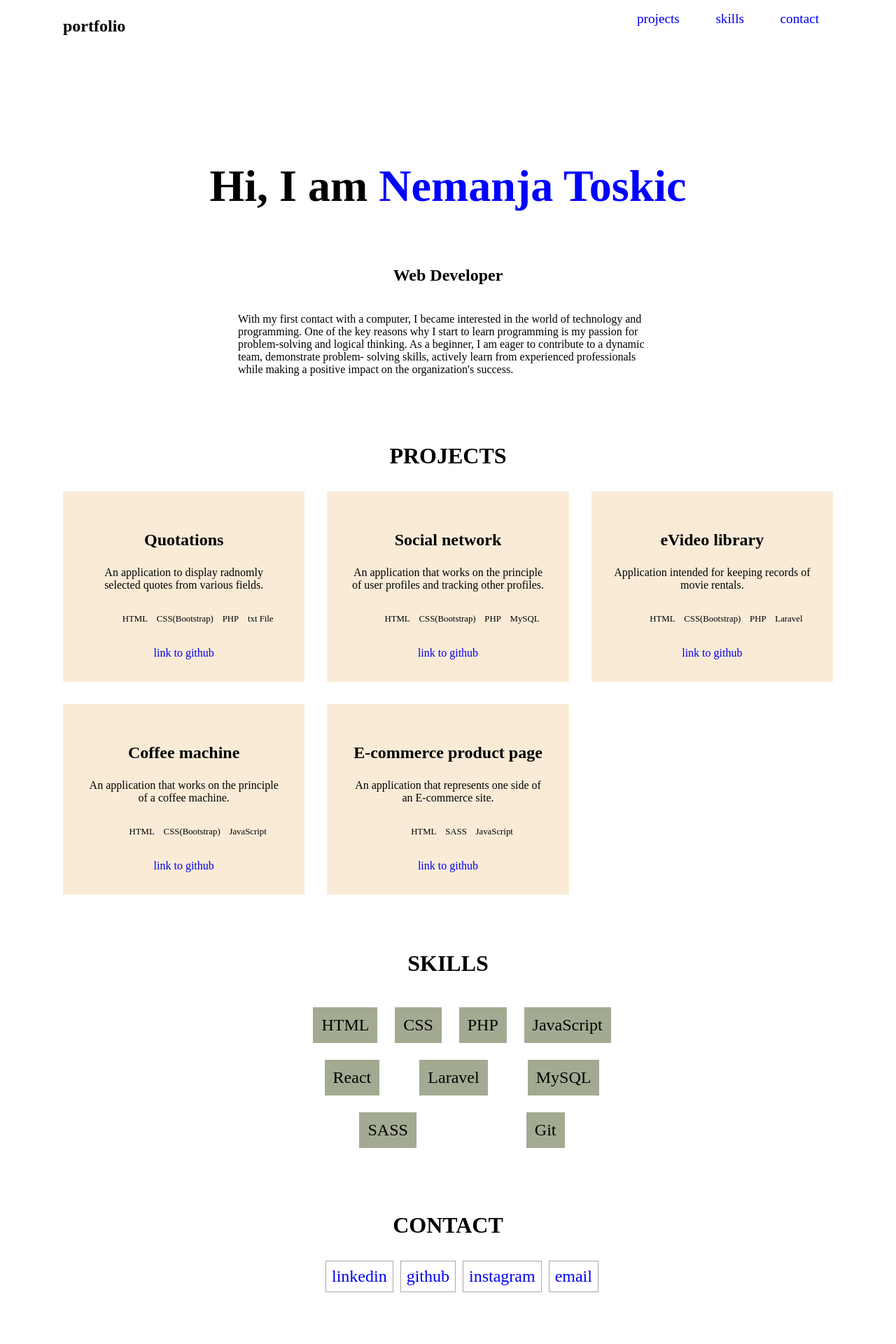
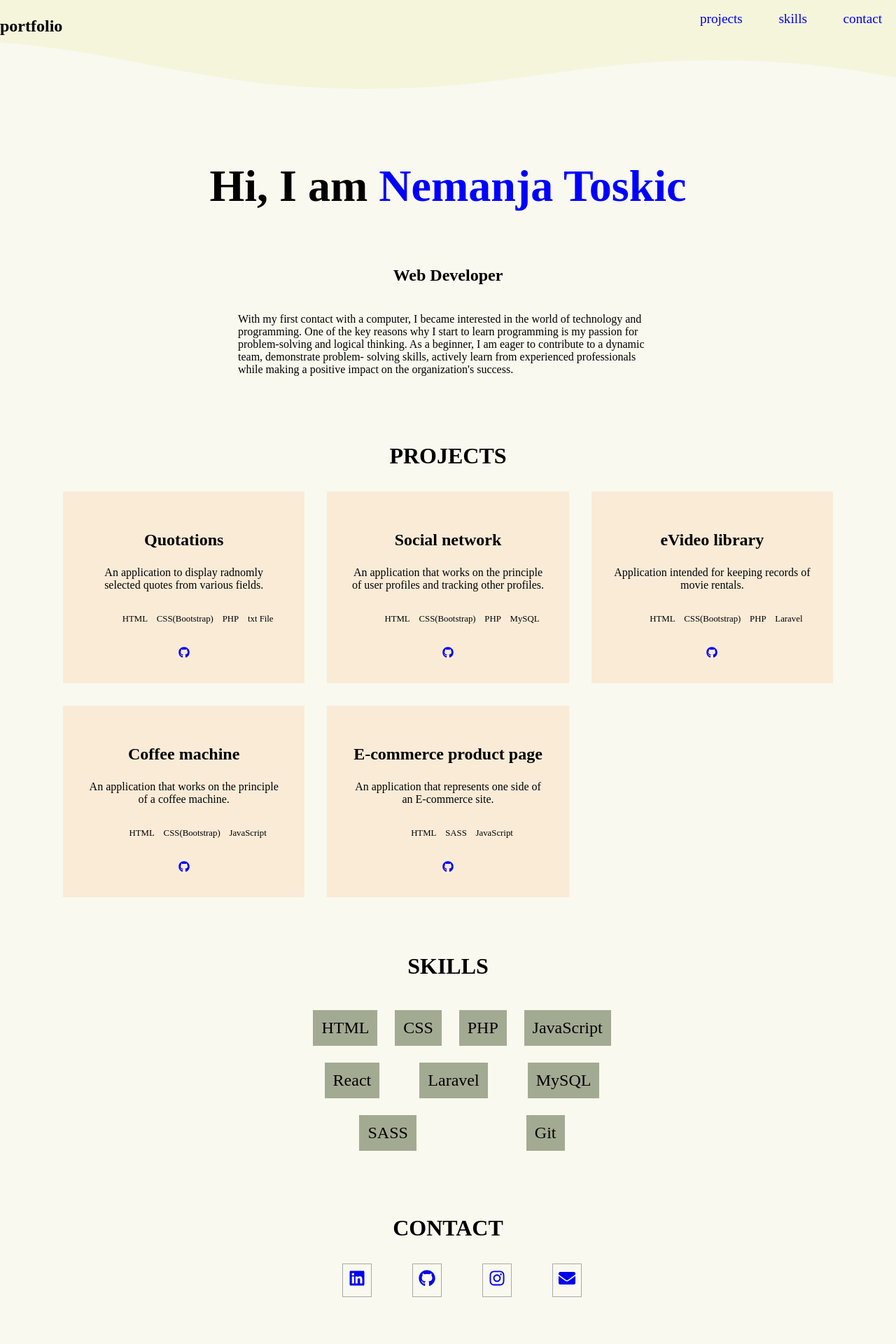
Before and after one commit to toska27/Portfolio, a React (Create React App) app: page / in a window 1280 px wide. Shown: the top 1920 px of the page at 70% size. Built offline with nearby package versions, Linux system fonts and the light colour scheme.

Commit message:
add icons and change background

```diff
--- a/package.json
+++ b/package.json
@@ -8,6 +8,7 @@
     "@testing-library/user-event": "^13.5.0",
     "react": "^18.2.0",
     "react-dom": "^18.2.0",
+    "react-icons": "^5.0.1",
     "react-scripts": "5.0.1",
     "web-vitals": "^2.1.4"
   },
--- a/src/App.css
+++ b/src/App.css
@@ -7,3 +7,6 @@
 .section {
   margin-top: 5em;
 }
+.app {
+  background-color: rgb(249, 249, 239);
+}
--- a/src/components/About/About.js
+++ b/src/components/About/About.js
@@ -1,4 +1,5 @@
 import React from "react";
+import { FaGithub } from "react-icons/fa";
 import { about } from "../../portfolio";
 import "./About.css";
 
--- a/src/components/Contact/Contact.js
+++ b/src/components/Contact/Contact.js
@@ -1,5 +1,5 @@
 import React from "react";
-import { contact } from "../../portfolio";
+import { FaGithub, FaLinkedin, FaInstagram, FaEnvelope } from "react-icons/fa";
 import "./Contact.css";
 
 const Contact = () => {
@@ -7,13 +7,34 @@ const Contact = () => {
     <section className="contact section" id="contact">
       <h2 className="title">contact</h2>
       <ul className="contact_list">
-        {contact.map((item) => (
-          <li key={item.id} className="contact_list-item">
-            <a href={item.link}>
-              <span typeof="button">{item.name}</span>
-            </a>
-          </li>
-        ))}
+        <li className="contact_list-item">
+          <a href="https://www.linkedin.com/in/nemanja-toskic-543a34276/">
+            <span typeof="button">
+              <FaLinkedin />
+            </span>
+          </a>
+        </li>
+        <li className="contact_list-item">
+          <a href="https://github.com/toska27">
+            <span typeof="button">
+              <FaGithub />
+            </span>
+          </a>
+        </li>
+        <li className="contact_list-item">
+          <a href="https://www.instagram.com/toskic_n/">
+            <span typeof="button">
+              <FaInstagram />
+            </span>
+          </a>
+        </li>
+        <li className="contact_list-item">
+          <a href="mailto:nemanjatoskic58@gmail.com">
+            <span typeof="button">
+              <FaEnvelope />
+            </span>
+          </a>
+        </li>
       </ul>
     </section>
   );
--- a/src/components/Footer/Footer.css
+++ b/src/components/Footer/Footer.css
@@ -1,4 +1,5 @@
 .footer {
   margin-top: 5em;
   text-align: center;
+  background-color: beige;
 }
--- a/src/components/Footer/Footer.js
+++ b/src/components/Footer/Footer.js
@@ -1,10 +1,15 @@
 import React from "react";
+import { FaArrowUp } from "react-icons/fa";
 import "./Footer.css";
 
 const Footer = () => {
   return (
     <footer className="footer">
-      <a href="#header">go to top</a>
+      <a href="#header">
+        <span typeof="button">
+          <FaArrowUp />
+        </span>
+      </a>
       <h5>Created By Nemanja Toskic</h5>
     </footer>
   );
--- a/src/components/Header/Header.css
+++ b/src/components/Header/Header.css
@@ -1,10 +1,11 @@
 .header {
   height: 8em;
-  max-width: 1100px;
-  width: 95%;
+  position: relative;
+  max-width: 1500px;
   margin: 0 auto;
   display: flex;
   justify-content: space-between;
+  background-color: beige;
 }
 nav {
   width: 300px;
@@ -17,3 +18,25 @@ nav {
 .link {
   font-size: 1.2rem;
 }
+
+/* wavey background */
+.custom-shape-divider-bottom-1711465170 {
+  position: absolute;
+  bottom: 0;
+  left: 0;
+  width: 100%;
+  overflow: hidden;
+  line-height: 0;
+  transform: rotate(180deg);
+}
+
+.custom-shape-divider-bottom-1711465170 svg {
+  position: relative;
+  display: block;
+  width: calc(114% + 1.3px);
+  height: 76px;
+}
+
+.custom-shape-divider-bottom-1711465170 .shape-fill {
+  fill: rgb(249, 249, 239);
+}
--- a/src/components/Header/Header.js
+++ b/src/components/Header/Header.js
@@ -24,6 +24,19 @@ const Header = () => {
           </li>
         </ul>
       </nav>
+      <div class="custom-shape-divider-bottom-1711465170">
+        <svg
+          data-name="Layer 1"
+          xmlns="http://www.w3.org/2000/svg"
+          viewBox="0 0 1200 120"
+          preserveAspectRatio="none"
+        >
+          <path
+            d="M321.39,56.44c58-10.79,114.16-30.13,172-41.86,82.39-16.72,168.19-17.73,250.45-.39C823.78,31,906.67,72,985.66,92.83c70.05,18.48,146.53,26.09,214.34,3V0H0V27.35A600.21,600.21,0,0,0,321.39,56.44Z"
+            className="shape-fill"
+          ></path>
+        </svg>
+      </div>
     </header>
   );
 };
--- a/src/components/ProjectCard/ProjectCard.js
+++ b/src/components/ProjectCard/ProjectCard.js
@@ -1,4 +1,5 @@
 import React from "react";
+import { FaGithub } from "react-icons/fa";
 import "./ProjectCard.css";
 
 const ProjectCard = ({ project }) => {
@@ -14,7 +15,7 @@ const ProjectCard = ({ project }) => {
         ))}
       </ul>
       <a href={project.link} className="card_link">
-        link to github
+        <FaGithub />
       </a>
     </div>
   );
```
